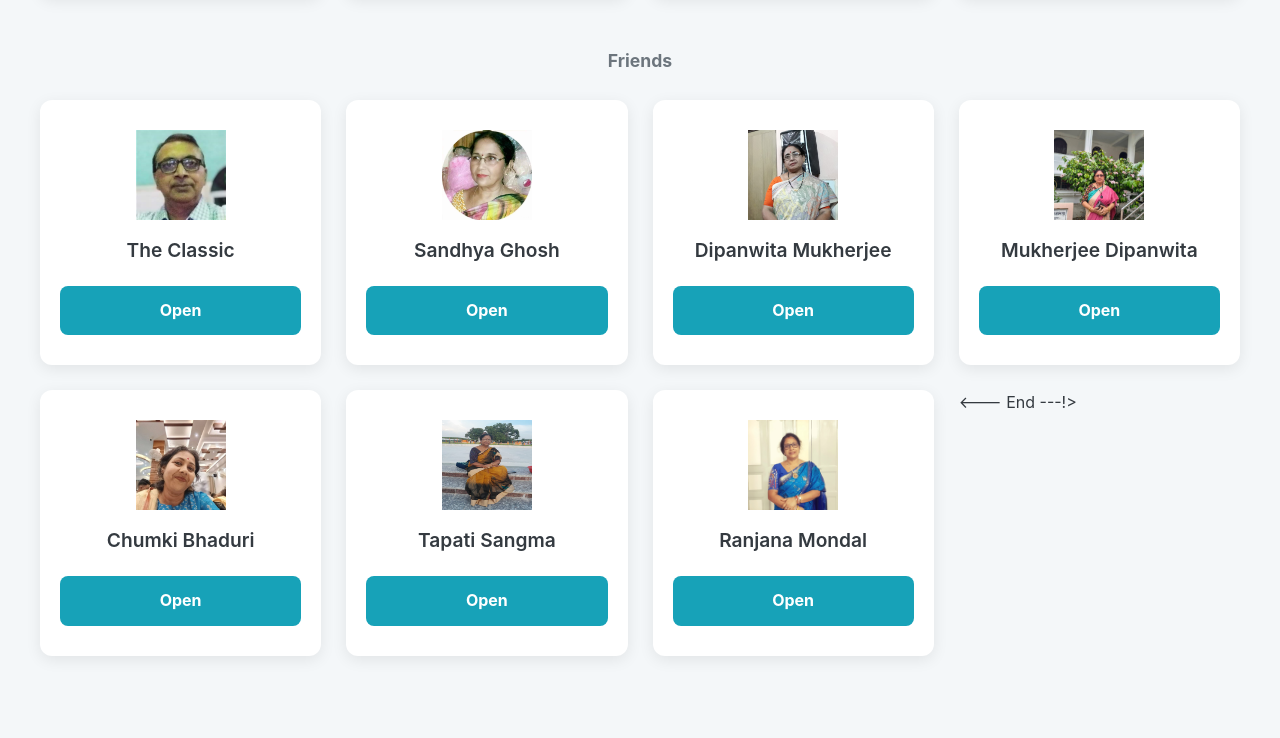
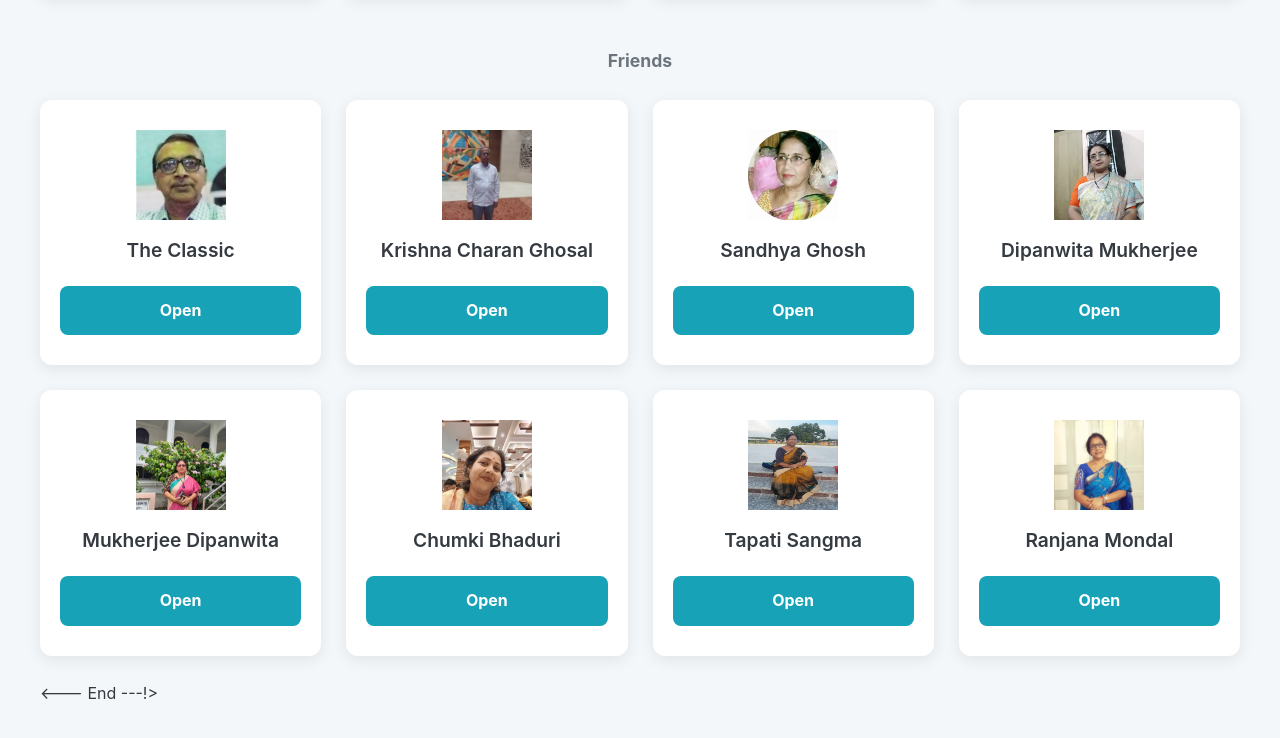
Before and after one commit to spmohq/fbd, a plain HTML site: page index.html in a window 1280 px wide. Shown: the part 1095-1833 px from the top of the page. Before the commit the page ends 1791 px from the top, so only its background shows below. Drawn offline with Linux system fonts and the light colour scheme.

Commit message:
Update index.html

```diff
--- a/index.html
+++ b/index.html
@@ -265,6 +265,13 @@
             </div>
             <div class="emoji-card">
                 <div>
+                    <img src="kch.jpg" alt="Profile Picture" class="emoji-img">
+                    <h2 class="emoji-name">Krishna Charan Ghosal</h2>
+                </div>
+                <a href="https://www.facebook.com/profile.php?id=100085905012031" target="_blank" class="btn download-btn">Open</a>
+            </div>
+            <div class="emoji-card">
+                <div>
                     <img src="soma.jpg" alt="Profile Picture" class="emoji-img">
                     <h2 class="emoji-name">Sandhya Ghosh</h2>
                 </div>
```
